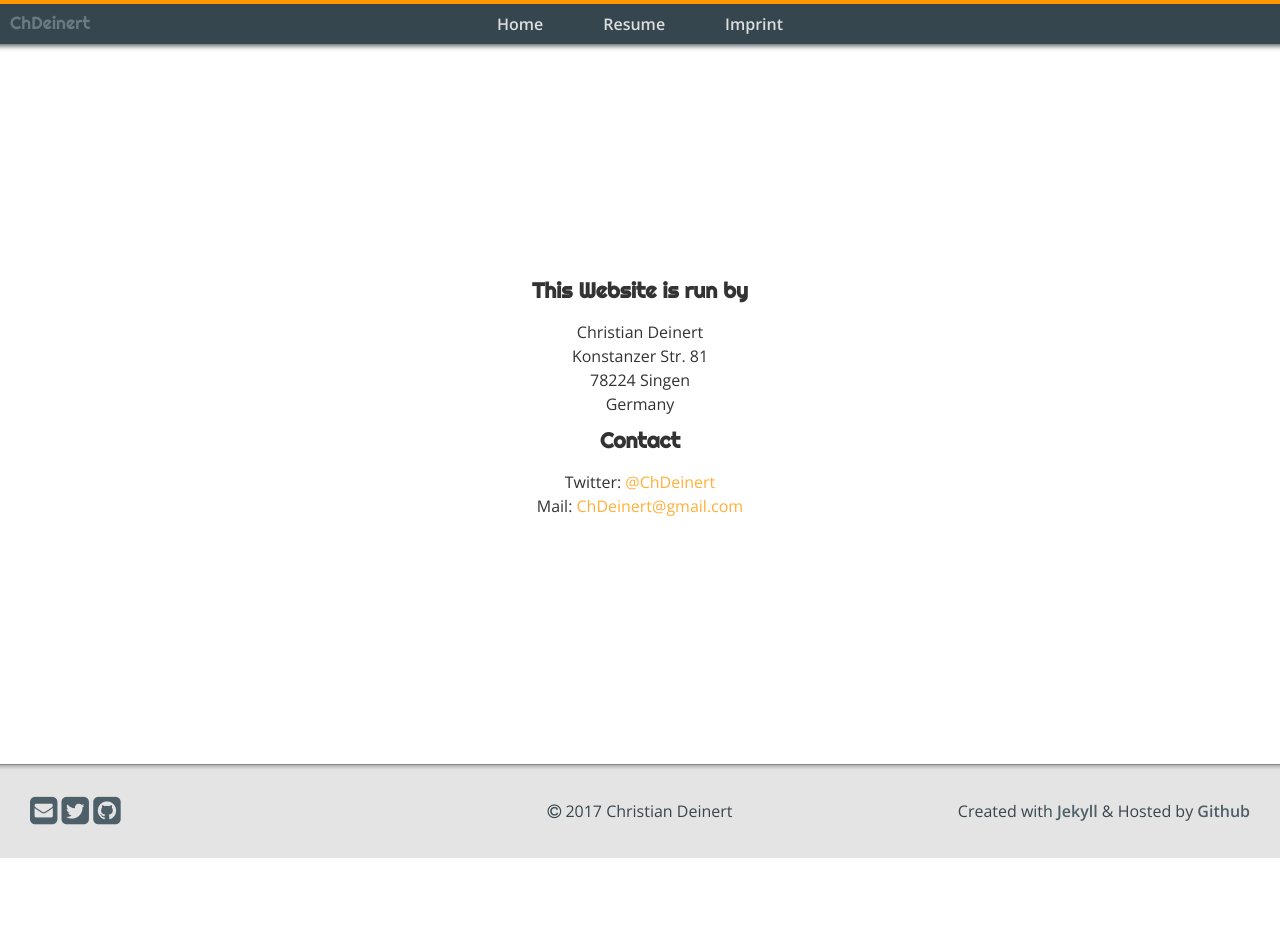
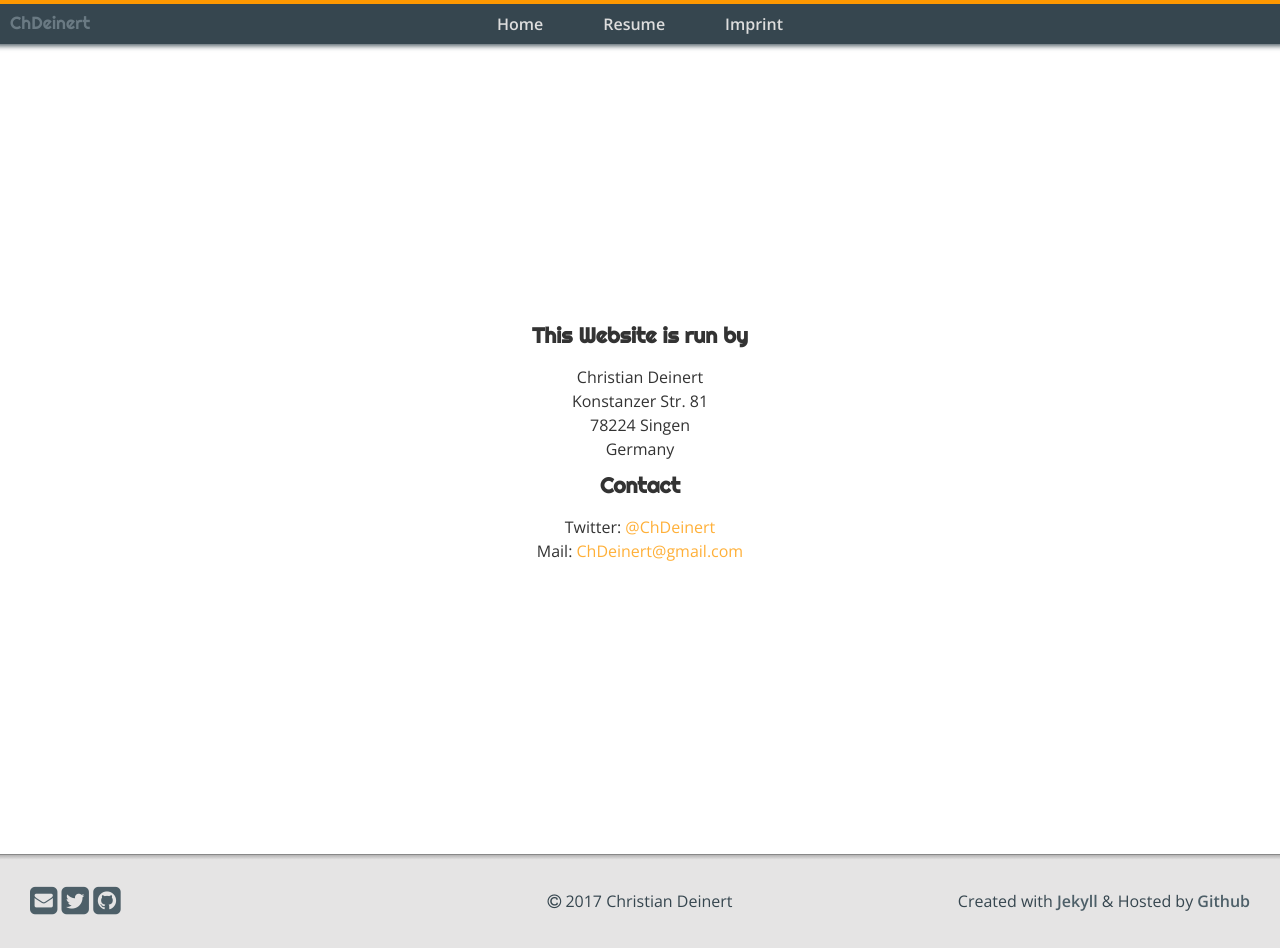
Before and after one commit to ChDeinert/chdeinert.github.io, a Jekyll site: the page built from _pages/imprint.html, in a window 1280 px wide. Built offline with Jekyll 4.4.1, drawn with Linux system fonts in a browser that asks for light colours; nearby versions of some CDN libraries; before the commit the page ends 900 px from its top, so only the background shows below that.

Commit message:
Extend height of fullheight section

```diff
--- a/_sass/components/_content.sass
+++ b/_sass/components/_content.sass
@@ -6,6 +6,6 @@
         &-orange
             background-color: $orange
         &-fullheight
-            min-height: 80vh
+            min-height: 90vh
             display: flex
             align-items: center
```
